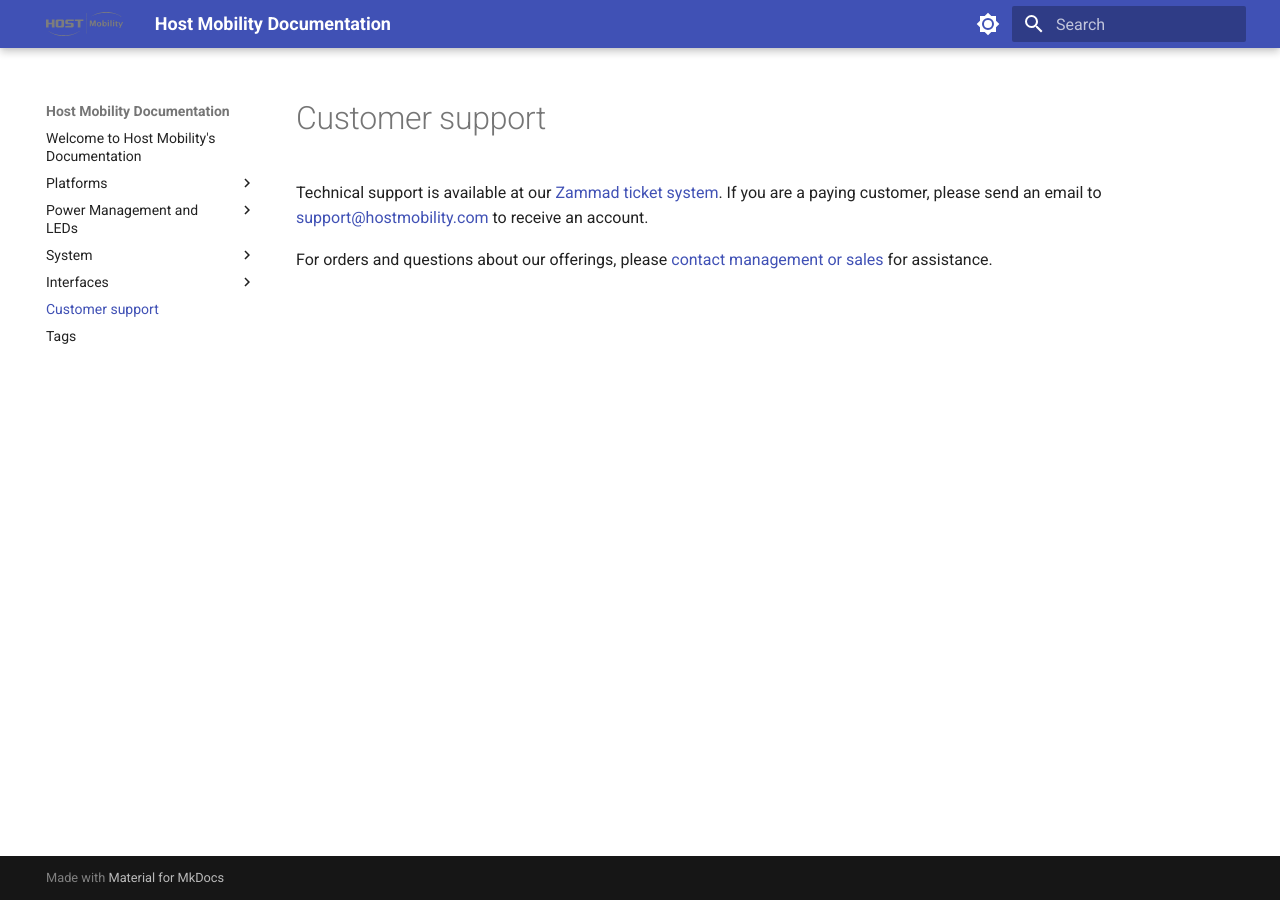
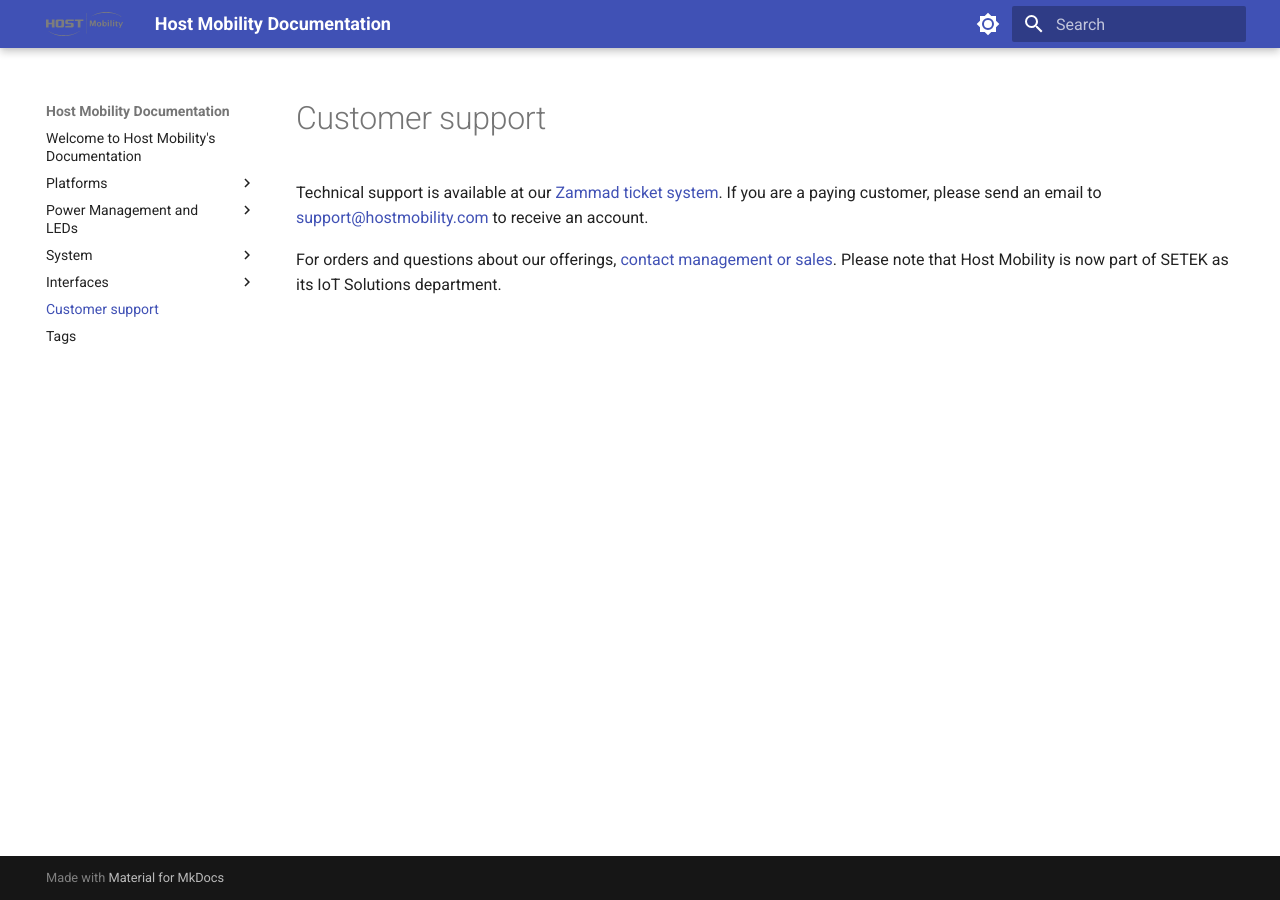
Before and after one commit to hostmobility/documentation, an MkDocs documentation site: the page built from docs/support.md, in a window 1280 px wide. Built offline with MkDocs 1.6.1 and Material for MkDocs 9.7.7, drawn with Linux system fonts in a browser that asks for light colours.

Commit message:
Update support documentation

```diff
--- a/docs/support.md
+++ b/docs/support.md
@@ -2,4 +2,4 @@
 
 Technical support is available at our [Zammad ticket system](https://hostmobility.zammad.com/). If you are a paying customer, please send an email to [support@hostmobility.com](mailto:support@hostmobility.com) to receive an account.
 
-For orders and questions about our offerings, please [contact management or sales](https://hostmobility-eng.setek.se/host-mobility-the-team/) for assistance.
+For orders and questions about our offerings, [contact management or sales](https://setek.se/connect-support/). Please note that Host Mobility is now part of SETEK as its IoT Solutions department.
```
